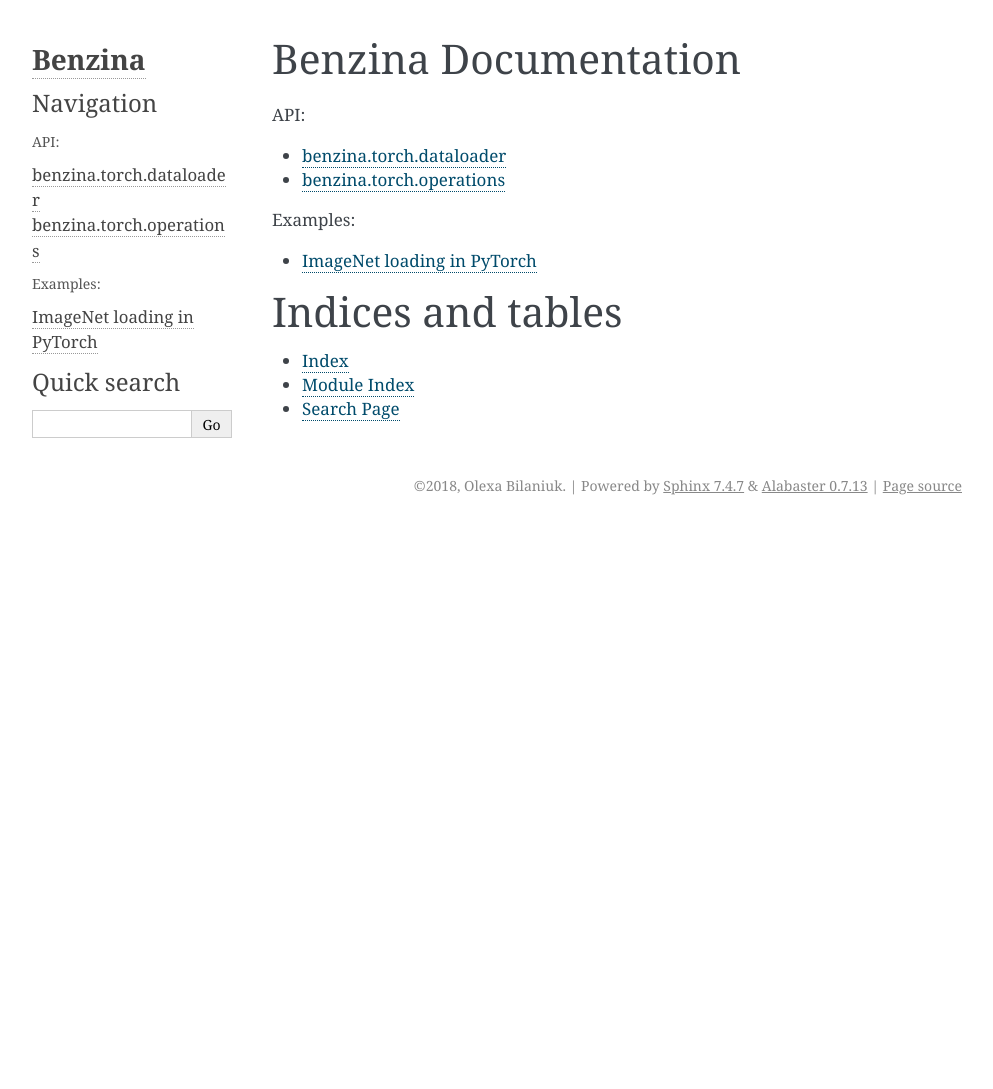
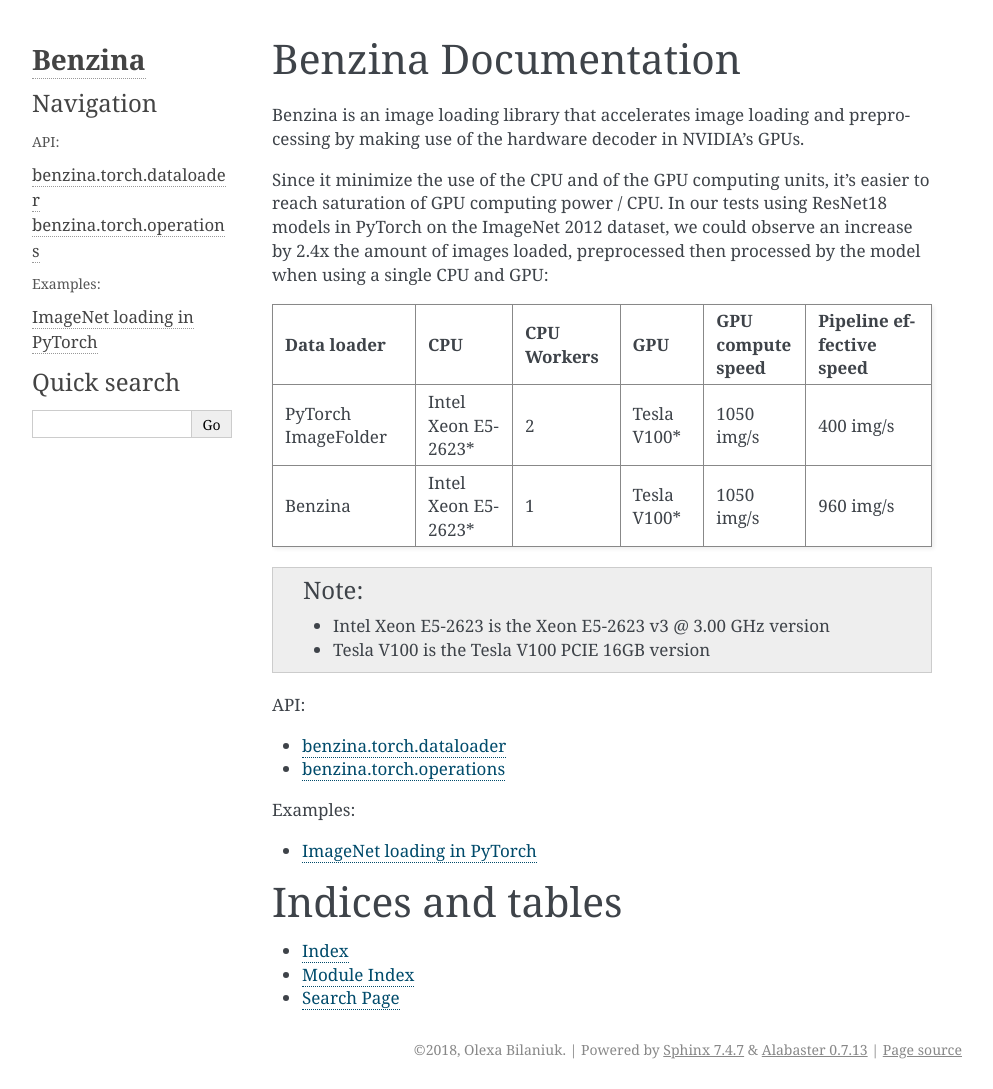
Before and after one commit to obilaniu/Benzina, a Sphinx documentation site: the page built from doc/source/index.rst, in a window 1280 px wide. Shown: the whole page, without its empty margins (148-1141 px from the left). Built offline with Sphinx 7.4.7, drawn with Linux system fonts in a browser that asks for light colours; before the commit the page ends 900 px from its top, so only the background shows below that.

Commit message:
Add description of the project with stats in doc

```diff
--- a/doc/source/index.rst
+++ b/doc/source/index.rst
@@ -5,6 +5,27 @@
 
 Benzina Documentation
 ===================================
+
+Benzina is an image loading library that accelerates image loading and preprocessing
+by making use of the hardware decoder in NVIDIA's GPUs.
+
+Since it minimize the use of the CPU and of the GPU computing units, it's easier
+to reach saturation of GPU computing power / CPU. In our tests using ResNet18 models
+in PyTorch on the ImageNet 2012 dataset, we could observe an increase by 2.4x the
+amount of images loaded, preprocessed then processed by the model when using a
+single CPU and GPU:
+
+===================   ===================   ===========   ===========   =================   ========================
+Data loader           CPU                   CPU Workers   GPU           GPU compute speed   Pipeline effective speed
+===================   ===================   ===========   ===========   =================   ========================
+PyTorch ImageFolder   Intel Xeon E5-2623*   2             Tesla V100*   1050 img/s          400 img/s
+Benzina               Intel Xeon E5-2623*   1             Tesla V100*   1050 img/s          960 img/s
+===================   ===================   ===========   ===========   =================   ========================
+
+.. Note::
+   * Intel Xeon E5-2623 is the Xeon E5-2623 v3 @ 3.00 GHz version
+   * Tesla V100 is the Tesla V100 PCIE 16GB version
+
 
 .. toctree::
    :maxdepth: 2
```
